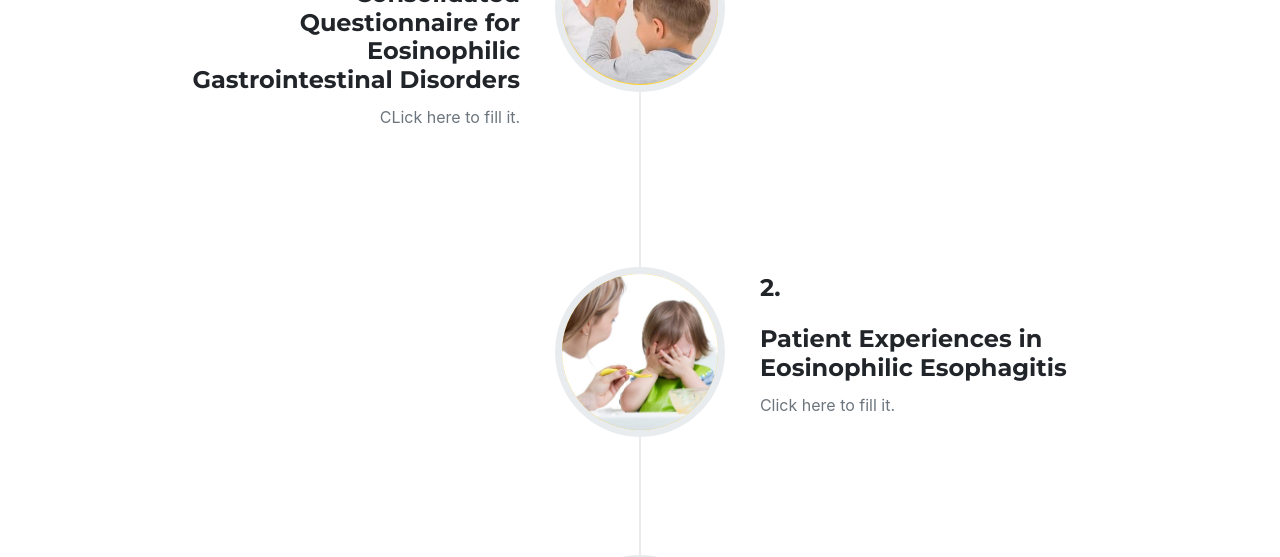
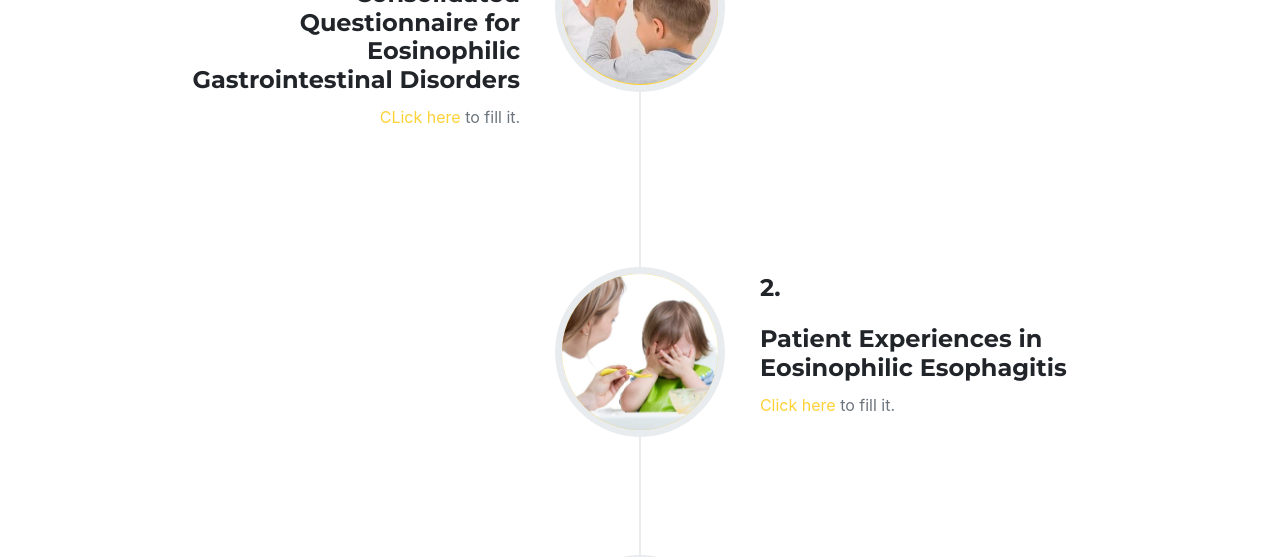
Before and after one commit to my-eoe/my-eoe.github.io, a Jekyll site: the page built from index.md, in a window 1280 px wide and 900 px high, scrolled down 1294 px. Shown: the part 153-710 px from the top of the window. Built offline with Jekyll 4.4.1, drawn with Linux system fonts in a browser that asks for light colours; some web fonts are replaced; part of the change alters nothing that is shown.

Commit message:
Survey: add links to English version

```diff
--- a/_data/sitetext.yml
+++ b/_data/sitetext.yml
@@ -63,7 +63,7 @@ timeline:
           it: "Questionario consolidato per i Disturbi Eosinofilici Gastrointenstinali"
         year: "1."
         desc:
-          en: "CLick here to fill it."
+          en: "[CLick here](https://forms.gle/GbRjYv64RTJzHtAC8){:target='_blank'} to fill it."
           it: "Clicca qui per compilare il questionario."
         image: assets/img/timeline/b1.jpg
         alt:
@@ -72,7 +72,7 @@ timeline:
           it: "..."
         year: "2."
         desc:
-          en: "Click here to fill it."
+          en: "[Click here](https://forms.gle/Hj6c5VZ3huJENTx26){:target='_blank'} to fill it."
           it: "Clicca qui per compilare il questionario."
         image: assets/img/timeline/b2.jpg
         alt:
```
